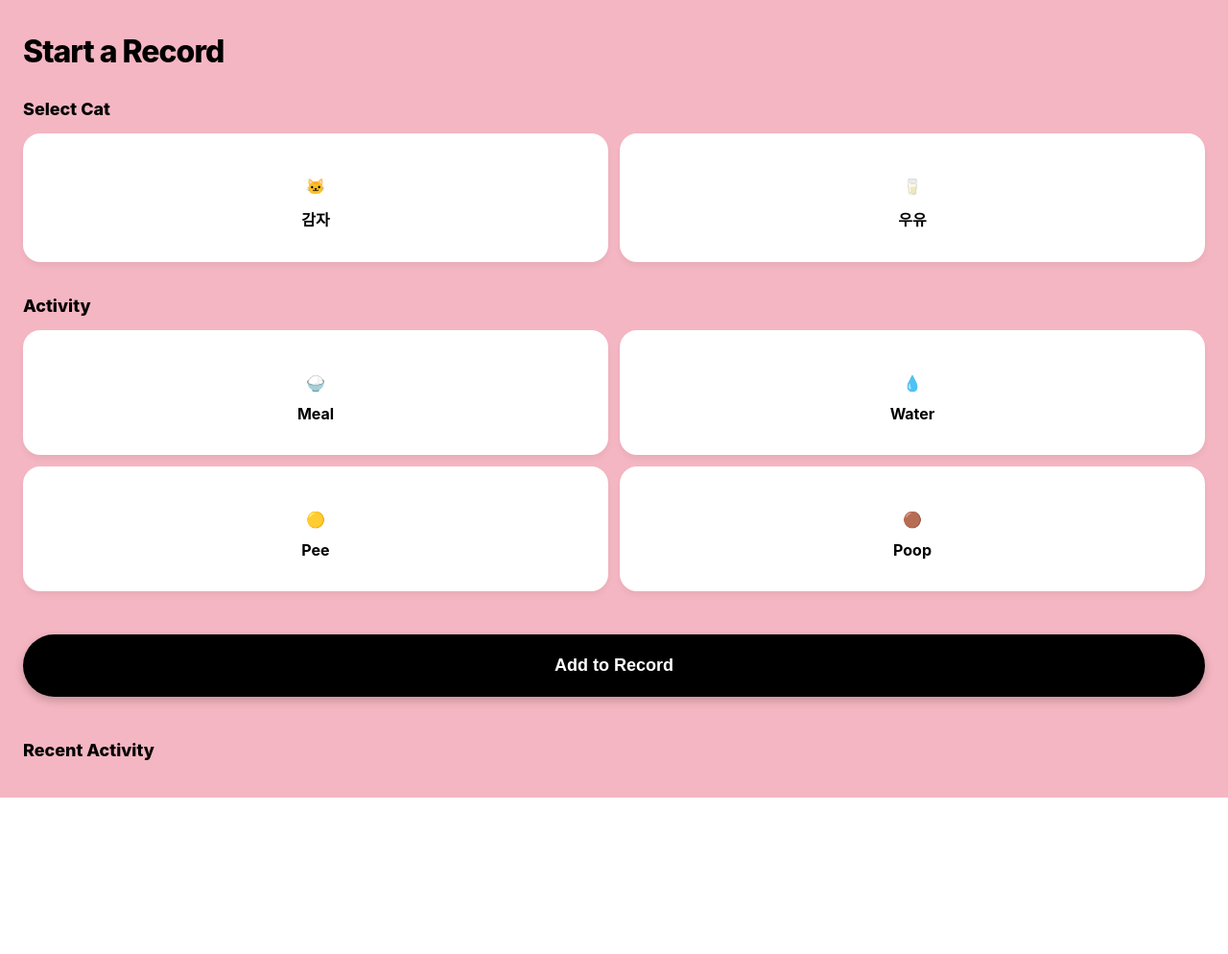
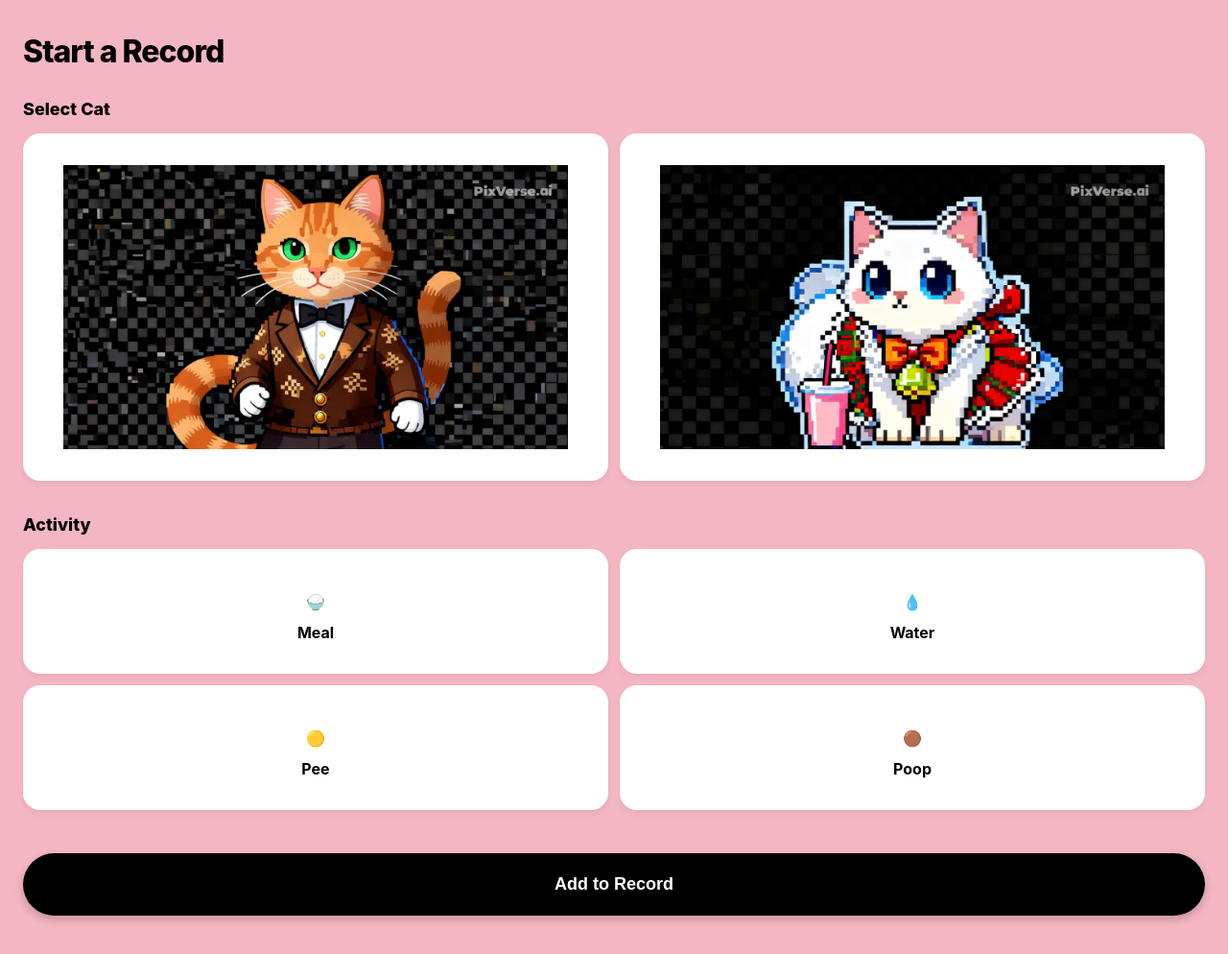
Before and after one commit to BADA-prog/-, a Flask app: page / in a window 1280 px wide. Shown: the top 994 px of the page at 96% size. Before the commit the page ends 831 px from the top, so only its background shows below. Run offline with Flask 3, Linux system fonts and the light colour scheme.

Commit message:
create img

```diff
--- a/templates/index.html
+++ b/templates/index.html
@@ -115,14 +115,12 @@
             <div class="card-grid">
                 <input type="radio" name="cat_name" id="cat1" value="감자">
                 <label for="cat1">
-                    <span class="emoji">🐱</span>
-                    <span>감자</span>
+                    <img src="{{ url_for('static', filename='potato.jpg') }}" alt="감자" style="width: 90%; height: auto;">
                 </label>
 
                 <input type="radio" name="cat_name" id="cat2" value="우유">
                 <label for="cat2">
-                    <span class="emoji">🥛</span>
-                    <span>우유</span>
+                    <img src="{{ url_for('static', filename='milk.jpg') }}" alt="우유" style="width: 90%; height: auto;">
                 </label>
             </div>
         </div>
```
Also changed, not shown: static/milk.jpg (added), static/potato.jpg (added).
